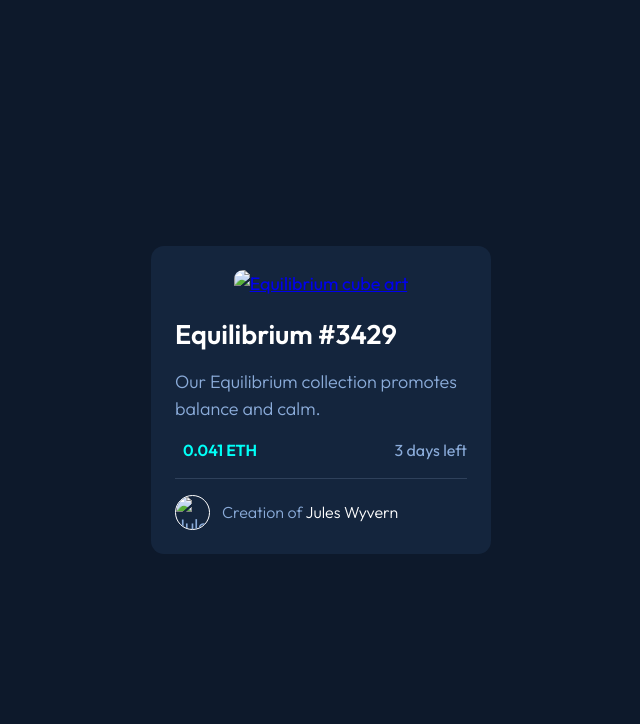
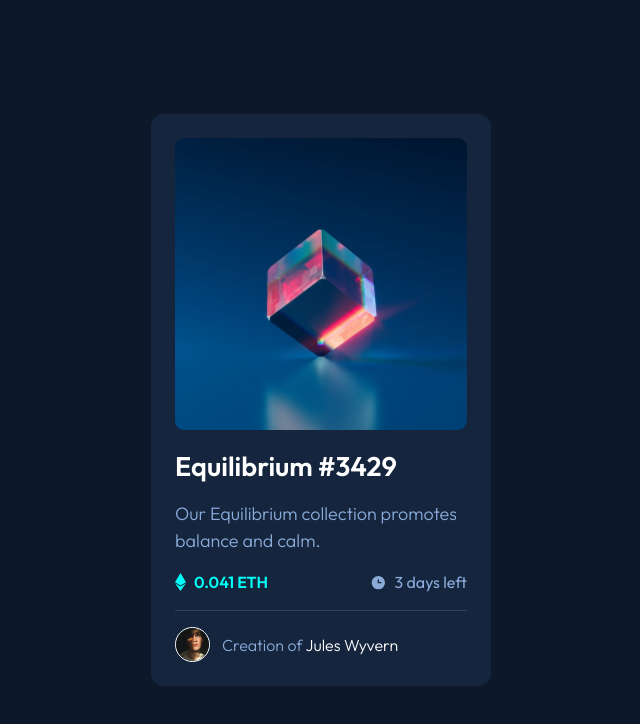
Before and after one commit to PastaSus/nft-preview-card-component-main, a plain HTML site: page index.html in a window 1280 px wide. Shown: the whole page, without its empty margins (319-959 px from the left). Drawn offline with Linux system fonts and the light colour scheme; the site is published under a folder, as on GitHub Pages, so addresses that start at the root find nothing.

Commit message:
production

```diff
--- a/index.html
+++ b/index.html
@@ -42,7 +42,7 @@
               class="nft-card__view-icon"
             />
             <img
-              src="/images/image-equilibrium.jpg"
+              src="images/image-equilibrium.jpg"
               id="img"
               alt="Equilibrium cube art"
               class="nft-card__image"
@@ -59,7 +59,7 @@
           <div class="nft-card__meta flex">
             <div class="nft-card__price flex">
               <img
-                src="/images/icon-ethereum.svg"
+                src="images/icon-ethereum.svg"
                 alt=""
                 aria-hidden="true"
                 class="nft-card__icon"
@@ -68,7 +68,7 @@
             </div>
             <div class="nft-card__time flex">
               <img
-                src="/images/icon-clock.svg"
+                src="images/icon-clock.svg"
                 alt=""
                 aria-hidden="true"
                 class="nft-card__icon"
@@ -79,7 +79,7 @@
 
           <div class="nft-card__creator flex">
             <img
-              src="/images/image-avatar.png"
+              src="images/image-avatar.png"
               alt="Jules Wyvern"
               class="nft-card__avatar"
             />
```
